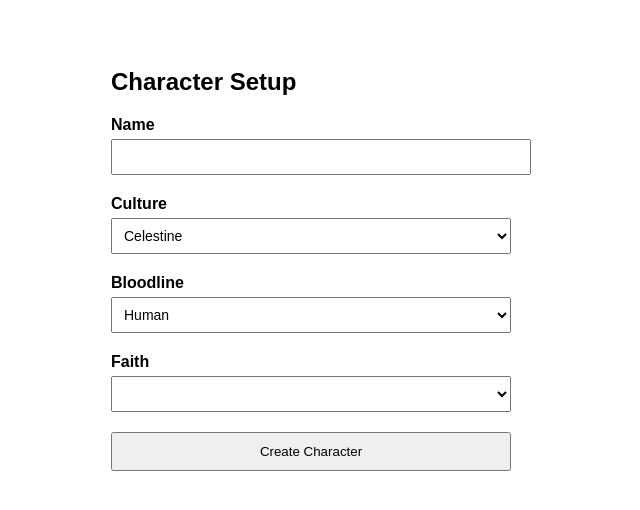
After one commit to AzureZerda/CharacterCreator, a Flask app: page /set_character/1 in a window 1280 px wide. The commit adds this page. Shown: the top 510 px of the page, without its empty margins (329-969 px from the left). Run offline with Flask 3, Linux system fonts and the light colour scheme.

Commit message:
added set_character

```diff
--- a/app.py
+++ b/app.py
@@ -110,6 +110,33 @@ def init_session():
 def home():
     return render_template("landing_page.html")
 
+@app.route("/set_character/<category>")
+def set_character(category):
+    return render_template("set_character.html", category=category)
+
+@app.route("/submit_character", methods=["POST"])
+def submit_character():
+    data = {
+        "name": request.form.get("name"),
+        "culture": request.form.get("culture"),
+        "bloodline": request.form.get("bloodline"),
+        "faith": request.form.get("faith")
+    }
+
+    dic_ref=session['character_details']
+
+    dic_ref['Name']=data['name']
+    dic_ref['culture']=data['culture']
+    dic_ref['bloodline']=data['bloodline']
+    if data['faith']!='':
+        session['skills_added']['has_faith']=1
+    else:
+        session['skills_added']['has_faith']=0
+    session.modified=True
+    dic_ref['faith']=data['faith']
+
+    return redirect(url_for("home"))
+
 @app.route("/skills/<category>")
 def skills_page(category):
     all_skills={
@@ -132,7 +159,8 @@ def skills_page(category):
         'knowledge':skills_db.KNOWLEDGE,
         'gathering':skills_db.GATHERING,
         'crafting_skills':skills_db.CRAFTING_SKILLS,
-        'crafting':skills_db.CRAFTING_CIRCLES
+        'crafting':skills_db.CRAFTING_CIRCLES,
+        'lore':skills_db.LORE
     }
 
     skills=all_skills.get(category)
@@ -146,8 +174,6 @@ def skills_page(category):
     for flag in flags:
         display_dict.pop(flag, None)
 
-    print(display_dict)
-
     return render_template(
         "skill_page.html",
         skills=skills,
@@ -155,6 +181,7 @@ def skills_page(category):
         skills_added=session.get("skills_added", {}),
         display_dict=display_dict
     )
+
 @app.route("/add_skill",methods=["POST"])
 def add_skill():
     skill=request.form.get("skill")
@@ -240,10 +267,8 @@ class Max_Points_Spent(Exception):
 
 class Skill(ABC):
     def __init__(self, name: str, cost: int, quantity=1, max_quant=None, prereqs: dict = None):
-        print(quantity)
         self.name = name
         self.cost = SKILL_REF[name]['Cost']*quantity
-        print(self.cost)
         self.quantity = quantity
         if prereqs is None:
             try:
@@ -253,6 +278,7 @@ class Skill(ABC):
         self.max_quant = max_quant
 
     def add(self):
+        print(session)
         self.validate()
         session['character_details']['points']-=self.cost
 
@@ -284,10 +310,10 @@ class Skill(ABC):
         if self.max_quant is not None:
             self.check_quantity()
         if self.prereqs is not None:
+            print('\nfenc\n')
             self.check_prereqs(check_dict=session)
 
     def check_points(self):
-        print('\ncumdump\n')
         current_points=session['character_details']['points']
         new_points=current_points-self.cost
         if new_points<0:
@@ -300,7 +326,9 @@ class Skill(ABC):
     def check_prereqs(self, check_dict):
         if 'skills_added' in check_dict:
             check_dict=check_dict['skills_added']
+        print(self.prereqs)
         for skill, quant in self.prereqs.items():
+            print(check_dict)
             if skill not in check_dict or check_dict[skill] < quant:
                 raise Prereq_Not_Met("Prerequisite not met")
 
@@ -308,8 +336,6 @@ class Quad_Level_Skill(Skill):
     def __init__(self, name, level, prereqs,cost_per_level=6):
         if level>4:
             raise Skill_Not_Exist('This skill maxes out at level 4.')
-        if level !=1:
-            prereqs[name]=level-1
         cost=level*cost_per_level
         super().__init__(name,cost,prereqs=prereqs)
 
@@ -324,9 +350,9 @@ class Magic(Quad_Level_Skill):
     def __init__(self, school, level):
         self.prereqs={}
         min_mana=level*5
-        self.prereqs['mana_focus']=min_mana
-        self.prereqs['magical_aptitude']=1
-        self.prereqs[f'lore: {school}']=1
+        self.prereqs['Mana Focus']=min_mana
+        self.prereqs['Magical Aptitude']=1
+        self.prereqs[f'Lore: {school}']=1
         if level==4:
             session.skills_added['gm_mage']=1
         super().__init__(school,level,self.prereqs)
@@ -340,11 +366,11 @@ class Priest_Level(Quad_Level_Skill):
 class Craft(Quad_Level_Skill):
     def __init__(self, name, level):
         self.prereqs={}
-        session.skills_added['is_crafter']=1
+        session['skills_added']['is_crafter']=1
         if level==4:
-            session.skills_added['can_invent']+=1
+            session['skills_added']['can_invent']+=1
         if name.lower()=='armorsmithing' or name.lower()=='tailoring':
-            session.skills_added['can_fortify']=1
+            session['skills_added']['can_fortify']=1
         super().__init__(name, level,prereqs=self.prereqs)
 
 class Lore(Skill):
@@ -393,19 +419,14 @@ class Background_Flaw(Skill):
         del session['character_details']['flaws_added'][self.name]
 
     def check_flaw_count(self):
-        print('\nrivers of cum!\n')
-        print(self.name)
         current_flaw_points=session['character_details']['flaw_points']
         new_total=self.cost+current_flaw_points
         if new_total>=-10:
-            print('\nblue\n')
             return self.cost
         else:
             if current_flaw_points==-10:
-                print('\nwhite\n')
                 return 0
             else:
-                print('\norange\n')
                 return -10+(current_flaw_points*-1)
 
     def add(self):
@@ -413,7 +434,6 @@ class Background_Flaw(Skill):
         session['character_details']['flaws_added'][self.name]=flaw_points_added
         session['character_details']['flaw_points']+=flaw_points_added
         session['character_details']['points']+=flaw_points_added*-1
-        print(session['character_details']['flaw_points'])
 
 class Memory_Flaw(Background_Flaw):
     def __init__(self, name):
--- a/skills_db.py
+++ b/skills_db.py
@@ -602,7 +602,10 @@ MUNDANE_HEALING={
 RELIGIOUS_WORSHIP={
     "Prayer":{
         "Max":1,
-        "Cost":4
+        "Cost":4,
+        'Prereq':{
+            'has_faith':1
+        }
     },
     "Secondary Prayer":{
         "Max":1,
@@ -909,6 +912,54 @@ CRAFTING_SKILLS={
     }
 }
 
+LORE={
+    "Lore: Alchemy": {"Max": 1, "Cost": 4},
+    "Lore: Celestials": {"Max": 1, "Cost": 4},
+    "Lore: Church of Chorus": {"Max": 1, "Cost": 4},
+    "Lore: War of Wine": {"Max": 1, "Cost": 4},
+    "Lore: Rules of Society": {"Max": 1, "Cost": 4},
+
+    "Lore: Blood Magic": {"Max": 1, "Cost": 4},
+    "Lore: Amalgamation": {"Max": 1, "Cost": 4},
+    "Lore: Demons": {"Max": 1, "Cost": 4},
+    "Lore: Old Ways": {"Max": 1, "Cost": 4},
+    "Lore: Purges": {"Max": 1, "Cost": 4},
+    "Lore: Nature": {"Max": 1, "Cost": 4},
+
+    "Lore: Channeling": {"Max": 1, "Cost": 4},
+    "Lore: Fae": {"Max": 1, "Cost": 4},
+    "Lore: Dragon Worship": {"Max": 1, "Cost": 4},
+    "Lore: The First Crusade": {"Max": 1, "Cost": 4},
+    "Lore: Anatomy": {"Max": 1, "Cost": 4},
+
+    "Lore: Divination": {"Max": 1, "Cost": 4},
+    "Lore: Dragons": {"Max": 1, "Cost": 4},
+    "Lore: The Celestine Faith": {"Max": 1, "Cost": 4},
+    "Lore: The War Of Radiance": {"Max": 1, "Cost": 4},
+    "Lore: Medicine": {"Max": 1, "Cost": 4},
+
+    "Lore: Dream": {"Max": 1, "Cost": 4},
+    "Lore: Undead": {"Max": 1, "Cost": 4},
+    "Lore: The Lady of the Mists": {"Max": 1, "Cost": 4},
+    "Lore: The Second Crusade": {"Max": 1, "Cost": 4},
+
+    "Lore: Necromancy": {"Max": 1, "Cost": 4},
+    "Lore: The Nameless Faith": {"Max": 1, "Cost": 4},
+    "Lore: The War of Giants": {"Max": 1, "Cost": 4},
+
+    "Lore: Sorcery": {"Max": 1, "Cost": 4},
+    "Lore: Trahazi Zodiac": {"Max": 1, "Cost": 4},
+
+    "Lore: Summoning": {"Max": 1, "Cost": 4},
+    "Lore: The Blood Cauldron": {"Max": 1, "Cost": 4},
+
+    "Lore: Warding": {"Max": 1, "Cost": 4},
+    "Lore: Demon Faiths": {"Max": 1, "Cost": 4},
+
+    "Lore: Rituals": {"Max": 1, "Cost": 4},
+    "Lore: Dace": {"Max": 1, "Cost": 4}
+}
+
 CRAFTING_CIRCLES = {
     "Blacksmithing": {"Max": 4, "Cost": 6},
     "Weaponsmithing": {"Max": 4, "Cost": 6},
--- /dev/null
+++ b/templates/set_character.html
@@ -0,0 +1,88 @@
+<!DOCTYPE html>
+<html lang="en">
+<head>
+    <meta charset="UTF-8">
+    <title>Character Creation</title>
+
+    <style>
+        body {
+            font-family: Arial, sans-serif;
+            padding: 40px;
+        }
+
+        .form-container {
+            max-width: 400px;
+            margin: auto;
+        }
+
+        .field {
+            margin-bottom: 20px;
+        }
+
+        label {
+            display: block;
+            margin-bottom: 5px;
+            font-weight: bold;
+        }
+
+        input, select {
+            width: 100%;
+            padding: 8px;
+            font-size: 14px;
+        }
+
+        button {
+            padding: 10px 15px;
+            cursor: pointer;
+            width: 100%;
+        }
+    </style>
+</head>
+
+<body>
+
+<div class="form-container">
+
+    <h2>Character Setup</h2>
+
+    <form method="POST" action="{{ url_for('submit_character') }}">
+
+        <!-- Name -->
+        <div class="field">
+            <label for="name">Name</label>
+            <input type="text" id="name" name="name">
+        </div>
+
+        <!-- Culture -->
+        <div class="field">
+            <label for="culture">Culture</label>
+            <select id="culture" name="culture">
+                <option value="celestine">Celestine</option>
+            </select>
+        </div>
+
+        <!-- Bloodline -->
+        <div class="field">
+            <label for="bloodline">Bloodline</label>
+            <select id="bloodline" name="bloodline">
+                <option value="human">Human</option>
+            </select>
+        </div>
+
+        <!-- Faith -->
+        <div class="field">
+            <label for="faith">Faith</label>
+            <select id="faith" name="faith">
+                <option value=""></option>
+                <option value="celestine">Celestine</option>
+            </select>
+        </div>
+
+        <button type="submit">Create Character</button>
+
+    </form>
+
+</div>
+
+</body>
+</html>
```
Also changed, not shown: templates/landing_page.html (+8 -0 lines).
